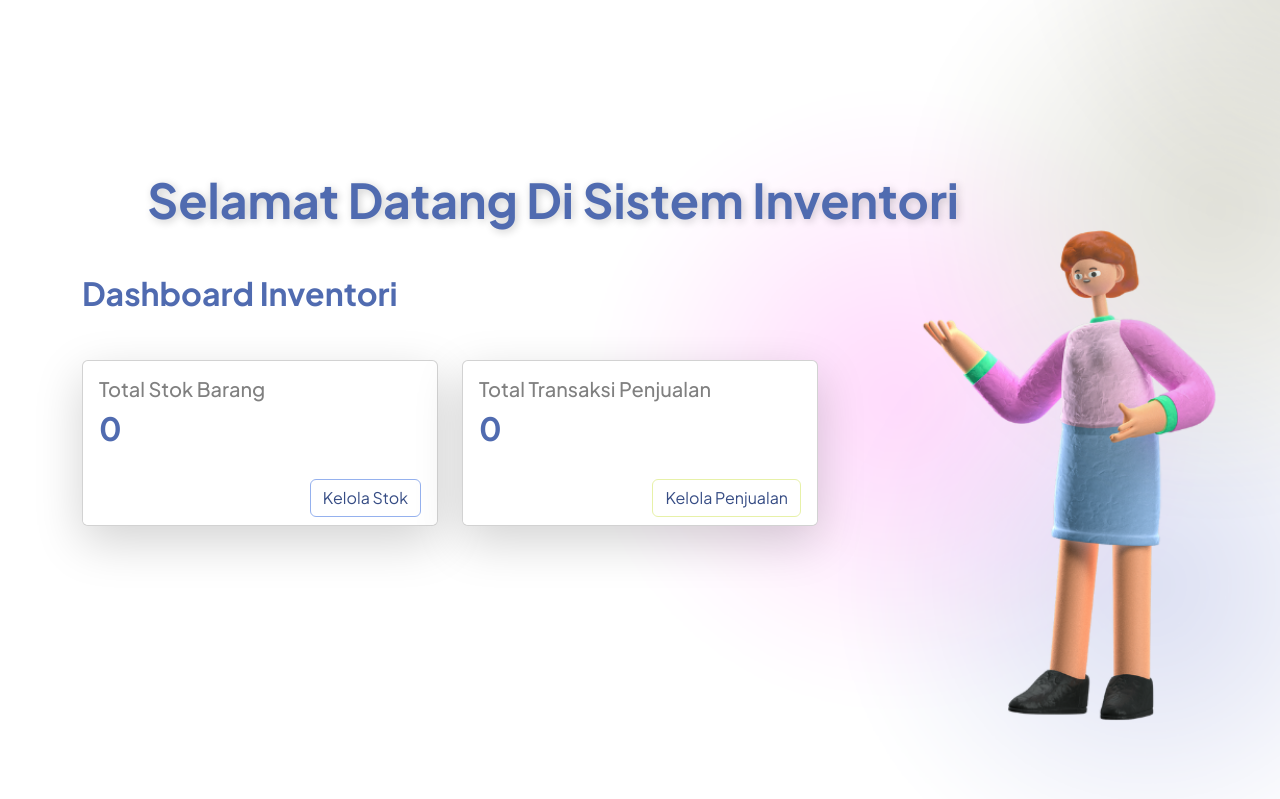
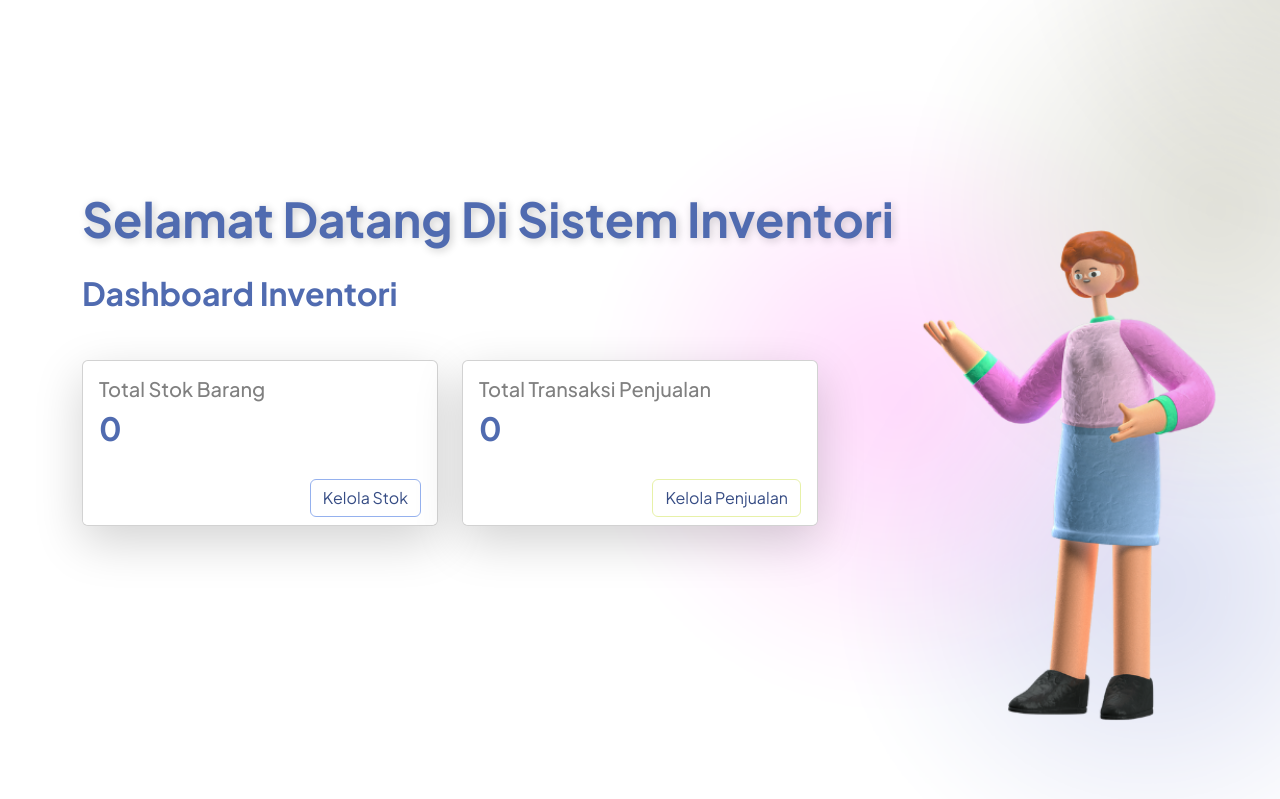
Before and after one commit to khafidhasukma/final-project-sbd, a PHP site: page / in a window 1280 px wide. Shown: the part 81-880 px from the top of the page. Run offline with PHP 8.4, Linux system fonts and the light colour scheme; data that the repository does not hold is empty.

Commit message:
pesan commit

```diff
--- a/assets/style.css
+++ b/assets/style.css
@@ -14,7 +14,7 @@ body {
 }
 
 .card-title {
-  color: #364C84;
+  color: #95B1EE;
 }
 
 .text-muted {
@@ -110,7 +110,7 @@ body {
       background-color: #95B1EE ;
       color: white !important;
       border-color: #95B1EE;
-      box-shadow: 0 4px 10px rgba(0, 0, 0, 0.2);
+      box-shadow: 0 4px 20px rgba(0, 0, 0, 0.2);
       transform: scale(1.05);
     }
 
@@ -126,8 +126,7 @@ body {
     font-size: 3rem; /* Ukuran besar */
     font-weight: bold;
     position: absolute;
-    top: 25%;
-    left: 11.5%;
+    top: 10%;
     transform: translateY(-50%);
     z-index: 2;
     text-shadow: 2px 2px 8px rgba(0,0,0,0.2); /* Biar makin jelas */
--- a/index.php
+++ b/index.php
@@ -9,13 +9,11 @@ $jumlahPenjualan = $conn->query("SELECT COUNT(*) as total FROM t_jual")->fetch_a
 ?>
 
 <div class="fullpage-landing">
-  <div class="landing-text">
-    Selamat Datang Di Sistem Inventori
-  </div>
-
   <div class="container dashboard-container">
     <h1 class="fs-2 fw-bold">Dashboard Inventori</h1>
-
+    <div class="landing-text">
+    Selamat Datang Di Sistem Inventori
+    </div>
     <div class="row g-4 mt-4">
       <!-- total stok -->
       <div class="col-md-4">
--- a/penjualan/index.php
+++ b/penjualan/index.php
@@ -56,7 +56,7 @@ include '../config/koneksi.php';
           <td><?= $row['kode_brg'] ?></td>
           <td><?= $row['jml_jual'] ?></td>
           <td class="d-flex gap-2 align-items-center">
-            <a href="show.php?transaksi=<?= $row['kd_trans'] ?>" class="btn btn-sm btn-info text-white">Detail</a>
+            <a href="show.php?transaksi=<?= $row['kd_trans'] ?>" class="btn btn-sm btn-info   text-white">Detail</a>
             <a href="create-edit.php?transaksi=<?= $row['kd_trans'] ?>" class="btn btn-sm btn-warning">Edit</a>
             <button type="button" class="btn btn-sm btn-danger" data-bs-toggle="modal"
               data-bs-target="#deleteModal<?= $row['kd_trans'] ?>">
```
